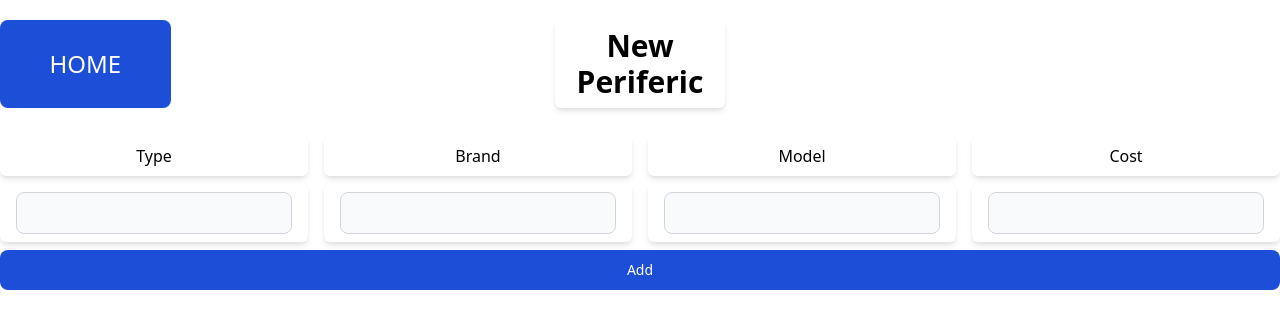
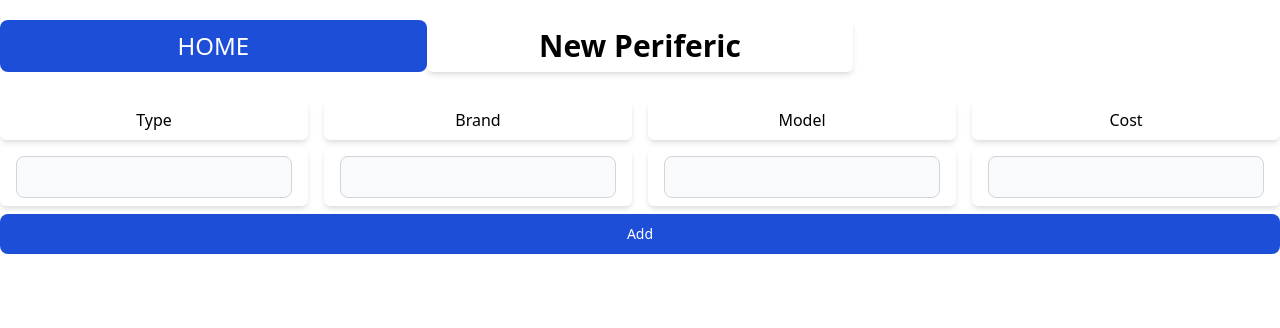
Before and after one commit to iaw-2024/ThiagoZanconi-1-html-css, a plain HTML site: page formulario/tailwindcss/formulariotailwindcss.html in a window 1280 px wide. Drawn offline with nearby package versions, Linux system fonts and the light colour scheme; files that its build step writes are made by us from their sources.

Commit message:
display adjust

```diff
--- a/formulario/tailwindcss/formulariotailwindcss.html
+++ b/formulario/tailwindcss/formulariotailwindcss.html
@@ -11,8 +11,8 @@
 
 
     <div class="container pt-5 pb-10 mx-auto">
-        <div class="grid grid-cols-3 gap-96 content-around">
-            <a href="/" class="inline-flex items-center justify-center text-2xl text-white bg-blue-700 hover:bg-blue-800 focus:ring-4 focus:ring-blue-300 font-medium rounded-lg text-sm px-5 py-2.5 me-2 mb-2 dark:bg-blue-600 dark:hover:bg-blue-700 focus:outline-none dark:focus:ring-blue-800"> HOME
+        <div class="grid grid-cols-3 content-around">
+            <a href="/" class="max-w-24 inline-flex items-center justify-center text-2xl text-white bg-blue-700 hover:bg-blue-800 focus:ring-4 focus:ring-blue-300 font-medium rounded-lg text-sm px-5 py-2.5 me-2 mb-2 dark:bg-blue-600 dark:hover:bg-blue-700 focus:outline-none dark:focus:ring-blue-800"> HOME
             </a>
             <div class="text-3xl font-bold block py-2 px-4 mb-2 bg-white rounded-md shadow-md text-center object-top">
                 New Periferic
```
Also changed, not shown: listado/tailwindcss/listadotailwindcss.html (+2 -2 lines).
